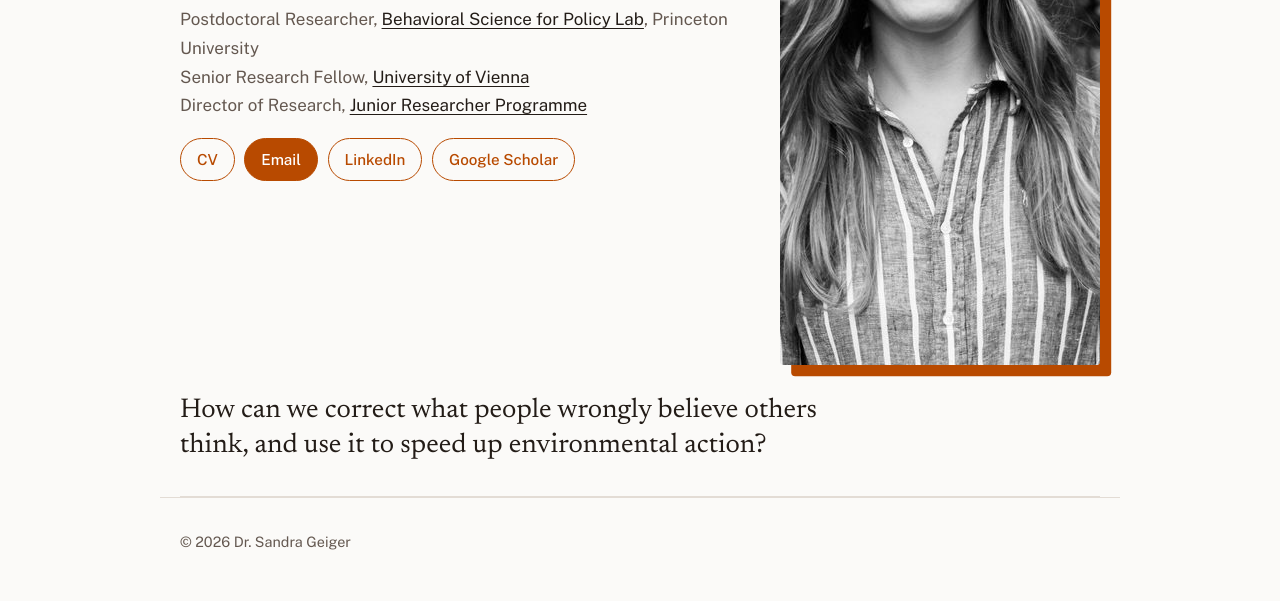
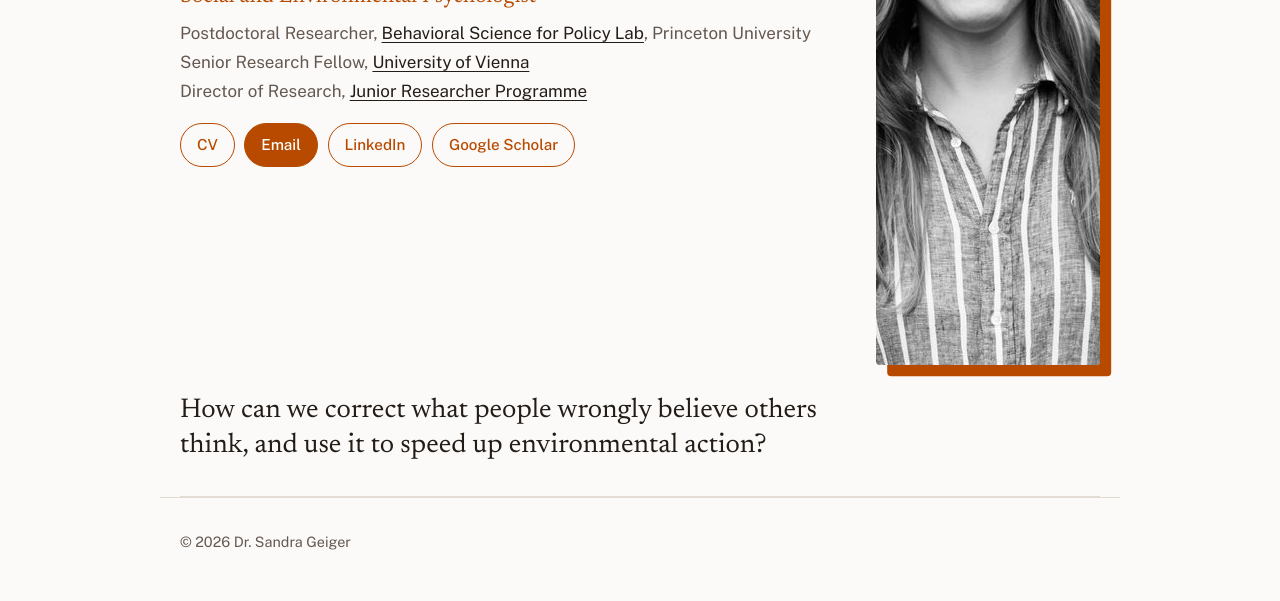
Before and after one commit to SandraJGeiger/sandra-geiger.com, a plain HTML site: page index.html in a window 1280 px wide. Shown: the part 366-967 px from the top of the page. Drawn offline with nearby package versions, Linux system fonts and the light colour scheme.

Commit message:
Update styles.css

```diff
--- a/styles.css
+++ b/styles.css
@@ -17,7 +17,7 @@ nav a:not(.brand){color:var(--muted);text-decoration:none;font-size:.95rem}
 nav a:not(.brand):hover{color:var(--accent)}
 main{max-width:60rem;margin:0 auto;padding:0 1.25rem}
 .hero{padding:2.25rem 0 2rem;border-bottom:1px solid var(--line)}
-.hero-top{display:grid;grid-template-columns:1fr 20rem;gap:2.5rem;align-items:center}
+.hero-top{display:grid;grid-template-columns:1fr 14rem;gap:2.5rem;align-items:center}
 .photo{width:100%;aspect-ratio:25/7;object-fit:cover;object-position:50% 22%;order:2;display:block;border-radius:4px;box-shadow:.7rem .7rem 0 var(--accent)}
 .hero h1{font:600 clamp(2.2rem,5vw,3rem)/1.05 var(--serif);margin:0 0 .6rem;letter-spacing:-.01em}
 .title{font:400 1.35rem/1.3 var(--serif);color:var(--accent);margin:0 0 .5rem}
@@ -46,7 +46,7 @@ p{margin:0 0 1rem;max-width:42rem}
 .note{color:var(--muted);font-size:.95rem}
 .wide{overflow-x:auto}
 footer{max-width:60rem;margin:0 auto;padding:2rem 1.25rem 3rem;color:var(--muted);font-size:.9rem;border-top:1px solid var(--line)}
-@media (max-width:700px){.hero-top{grid-template-columns:1fr;gap:2rem}.photo{order:-1;max-width:15rem;margin:0 .7rem .7rem 0}}
+@media (max-width:700px){.hero-top{grid-template-columns:1fr;gap:2rem}.photo{order:-1;max-width:10rem;margin:0 .7rem .7rem 0}}
 @media (max-width:560px){.entry{grid-template-columns:1fr;gap:.1rem}.hero{padding-top:1.5rem}}
 .view{display:none}.view.on{display:block}
 nav a[aria-current="page"]:not(.brand){color:var(--accent);font-weight:600}
```
